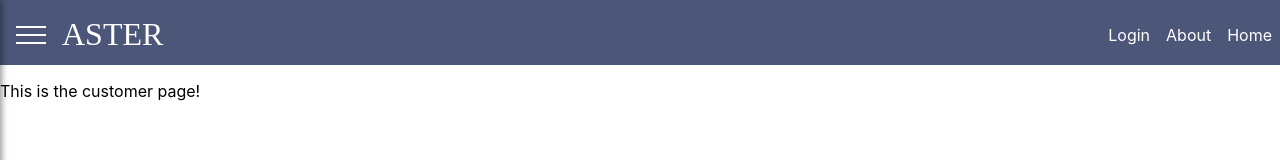
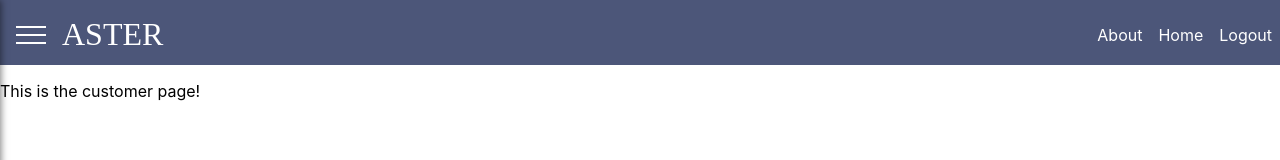
Before and after one commit to leonnfang/Aster, a React (Create React App) app in the folder src/main/frontend/: page /customer/1 in a window 1280 px wide. Shown: the top 160 px of the page. Built offline with nearby package versions, Linux system fonts and the light colour scheme; sample sign-in values are in the browser's storage.

Commit message:
login&out

```diff
--- a/src/main/frontend/src/Component/CustomerNavbar.js
+++ b/src/main/frontend/src/Component/CustomerNavbar.js
@@ -5,6 +5,11 @@ import DrawerToggleButton from "./DrawerToggleButton";
 import '../Styles/Toolbar.css'
 
 export class CustomerNavbar extends Component {
+
+    handleLogout = (e) => {
+        localStorage.removeItem('AuthorizationHeader')
+    }
+
     render() {
         return (
             <Spring
@@ -22,9 +27,9 @@ export class CustomerNavbar extends Component {
                                 <div className = 'spacer'></div>
                                 <div className = 'toolbar__navigation-items'>
                                     <ul>
-                                        <li><a href='/customer/login'>Login</a></li>
                                         <li><a href='https://github.com/leonnfang/Aster'>About</a> </li>
                                         <li><a href='/'>Home</a> </li>
+                                        <li><a href='#' onClick={this.handleLogout}>Logout</a></li>
                                     </ul>
                                 </div>
                             </nav>
--- a/src/main/frontend/src/Page/CustomerHome.js
+++ b/src/main/frontend/src/Page/CustomerHome.js
@@ -4,23 +4,33 @@ import CustomerSideDrawer from "../Component/CustomerSideDrawer";
 import BackDrop from "../Component/BackDrop";
 
 export class CustomerHome extends Component {
-    state = {
-        sideDrawerOpen: false
+    constructor(props) {
+        super(props);
+
+        this.state ={
+            sideDrawerOpen: false
+        }
+
     }
+
+
 
     drawerToggleClickHandler = () => {
         this.setState((prevState) => {
             return {sideDrawerOpen: !prevState.sideDrawerOpen}
         })
     }
-
     backdropClickHandler = () => {
         this.setState({sideDrawerOpen: false})
     }
 
+
+
     render() {
         let backDrop;
-
+        if(!localStorage.getItem('AuthorizationHeader')){
+            this.props.history.push('/');
+        }
         if(this.state.sideDrawerOpen){
             backDrop = <BackDrop click={this.backdropClickHandler}/>
         }
--- a/src/main/frontend/src/Page/CustomerLogin.js
+++ b/src/main/frontend/src/Page/CustomerLogin.js
@@ -29,6 +29,9 @@ export class CustomerLogin extends Component{
         axios.post('http://localhost:8080/login', this.state)
             .then(response => {
                 console.log(response)
+                const jwtToken = 'Bearer ' + response.data.jwt
+                localStorage.setItem('AuthorizationHeader', jwtToken)
+                this.props.history.push('/customer/')
             })
             .catch(error => {
                 console.log(error)
--- a/src/main/frontend/src/Page/CustomerRegister.js
+++ b/src/main/frontend/src/Page/CustomerRegister.js
@@ -53,7 +53,6 @@ export class CustomerRegister extends Component{
                 this.props.history.push('/customer/login');
             })
             .catch(error => {
-                console.log(error)
                 alert(error.response.data.message)
             })
 
```
